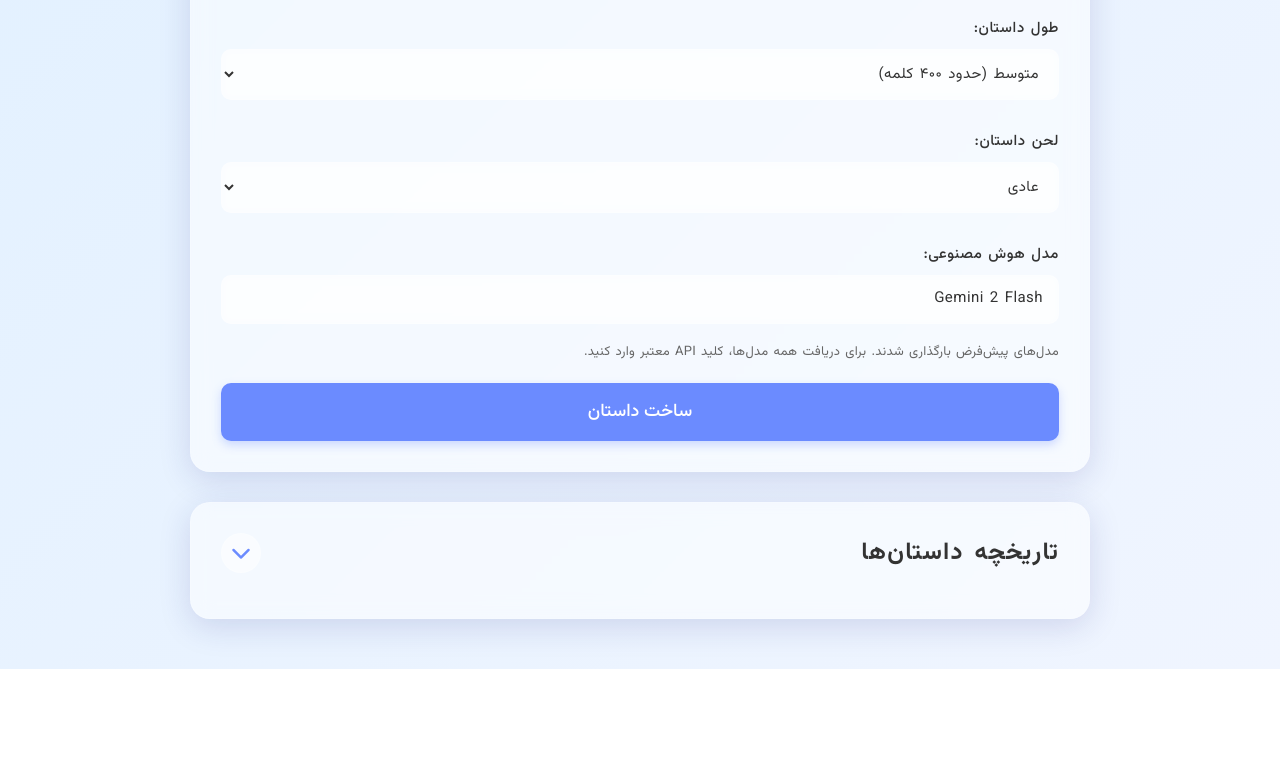
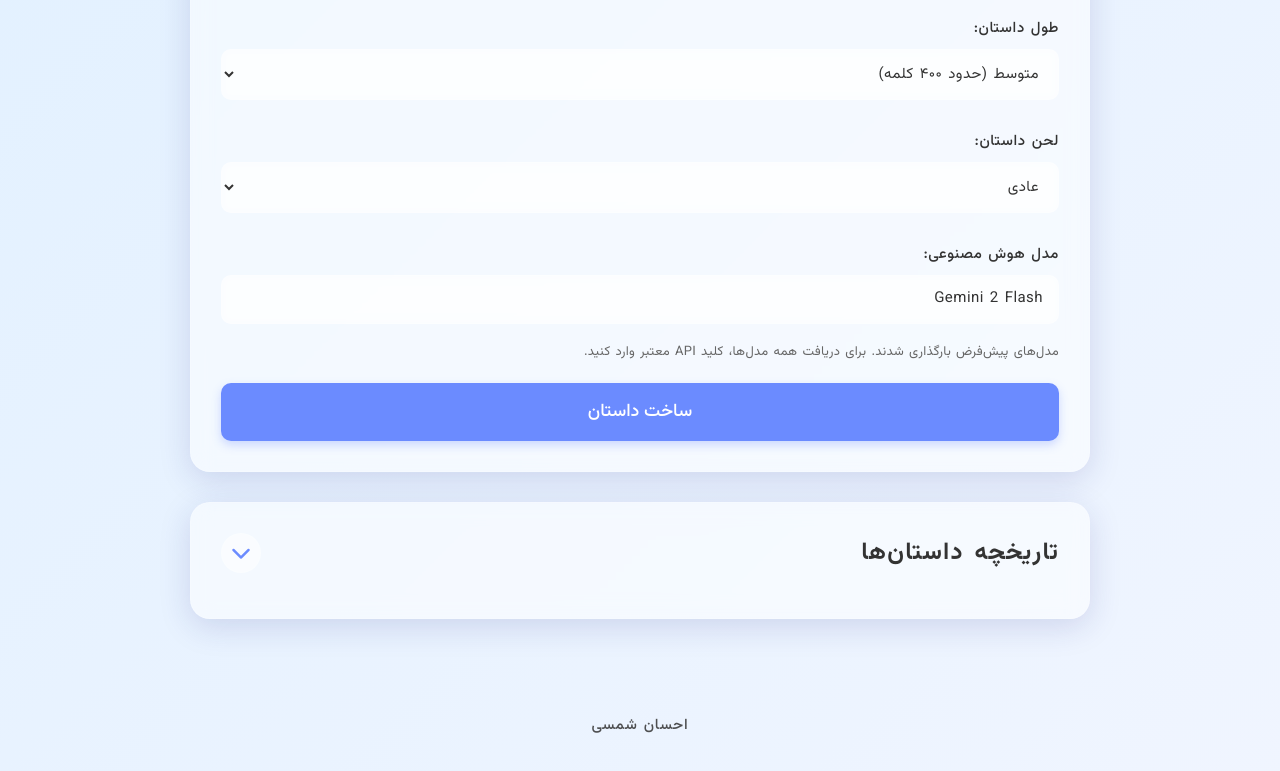
Before and after one commit to Ehsan7681/Story-Maker-v2, a plain HTML site: page index.html in a window 1280 px wide. Shown: the part 551-1322 px from the top of the page. Before the commit the page ends 1220 px from the top, so only its background shows below. Drawn offline with Linux system fonts and the light colour scheme.

Commit message:
Add files via upload

```diff
--- a/index.html
+++ b/index.html
@@ -29,6 +29,7 @@
         </div>
     </div>
 
+    <div class="main-wrapper">
         <div class="container">
             <div class="glass-card">
                 <h1>داستان‌ساز هوشمند</h1>
@@ -159,6 +160,11 @@
             </div>
         </div>
 
+        <footer class="footer">
+            <p>احسان شمسی</p>
+        </footer>
+    </div>
+
     <script src="script.js"></script>
 </body>
 </html>
--- a/script.js
+++ b/script.js
@@ -102,6 +102,9 @@ document.addEventListener('DOMContentLoaded', () => {
                     b.classList.remove('active');
                 });
                 btn.classList.add('active');
+
+                // بستن منوی رنگ‌ها بعد از انتخاب
+                document.querySelector('.theme-colors').classList.remove('show');
             });
         });
     }
--- a/styles.css
+++ b/styles.css
@@ -247,6 +247,8 @@ body {
     flex-direction: column;
     min-height: auto;
     overflow: visible;
+    margin: 0 auto;
+    flex: 1;
 }
 
 .glass-card {
@@ -1471,3 +1473,30 @@ h2 {
     line-height: 1.8;
     transition: opacity 0.3s ease, transform 0.3s ease;
 }
+
+/* استایل برای footer */
+.footer {
+    width: 100%;
+    text-align: center;
+    margin-top: 50px;
+    margin-bottom: 20px;
+    padding: 15px 0;
+    color: var(--text-color);
+    font-size: 15px;
+    font-weight: 500;
+    letter-spacing: 0.05em;
+    position: relative;
+    clear: both;
+    opacity: 0.85;
+}
+
+.footer p {
+    margin: 0;
+}
+
+.main-wrapper {
+    min-height: 100vh;
+    display: flex;
+    flex-direction: column;
+    width: 100%;
+}
```
Lines whose indentation alone changed are shown as unchanged.
